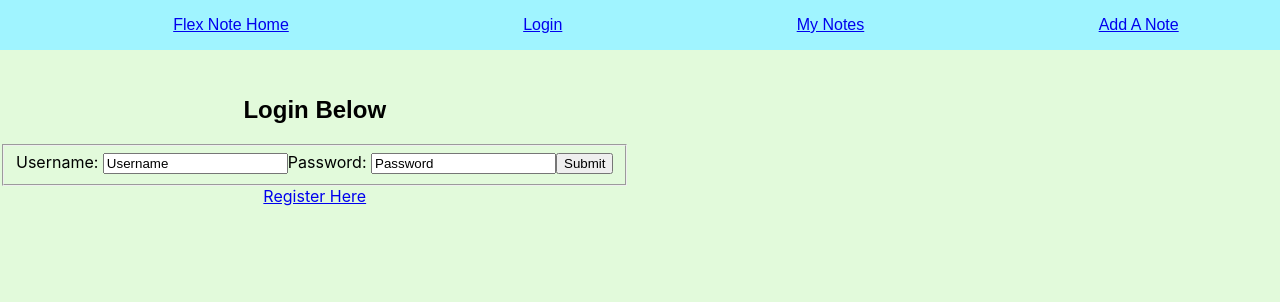
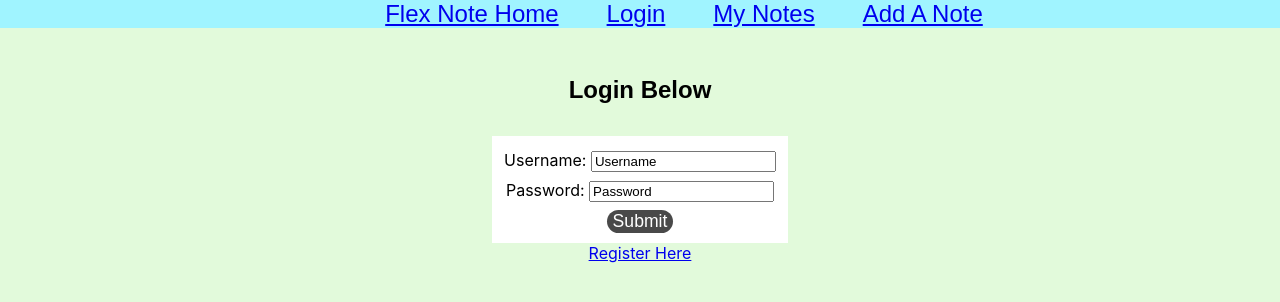
Before and after one commit to DeliaCodes/flex-note-client, a React (Create React App) app: page /login in a window 1280 px wide. Shown: the top 302 px of the page. Built offline with nearby package versions, Linux system fonts and the light colour scheme.

Commit message:
Adding some basic styling.

```diff
--- a/src/AddNote.js
+++ b/src/AddNote.js
@@ -9,7 +9,7 @@ export class AddNote extends React.Component {
   render() {
     return <section className="add-note">
       <header className="banner" role="banner">
-        <h1>Add Notes Here</h1>
+        <h1>Create A Note Or A Template Here</h1>
       </header>
       <Field name="description" component={FormRTE} />
 
--- a/src/Form.js
+++ b/src/Form.js
@@ -11,7 +11,7 @@ class FormRTE extends Component {
       value: this.props.input.value === '' ?
         RichTextEditor.createEmptyValue() :
         RichTextEditor.createValueFromString(this.props.input.value, 'html'),
-      stateName: "Name Your Template Here",
+      stateName: "My Template Name",
     };
   }
 
@@ -45,7 +45,7 @@ class FormRTE extends Component {
     // console.log('on click ', myNewTemplate)
     this.props.dispatch(addTemplate(myNewTemplate))
     this.setState({
-      stateName: "Name Your Template Here",
+      stateName: "My Template Name Here",
     })
     /*     this.setState({
           temp: template
@@ -95,6 +95,8 @@ class FormRTE extends Component {
       <div>
         <RichTextEditor value={this.state.value} onChange={this.onChange.bind(this)} />
         <button onClick={() => this.onNoteSave()}>Save as a Note</button>
+        <section className="template">
+          <h3>Create Or Apply A Custom Template</h3>
           <form>
             <fieldset>
               <label htmlFor="templateName">
@@ -112,6 +114,7 @@ class FormRTE extends Component {
               />
             </fieldset>
           </form>
+        </section>
         {/* I need the buttons in the My templates to call this callback
         <button onClick={() => this.onImpClick(this.state.temp)} >Implement</button>
         () => this.onImpClick(this.props.temp)
--- a/src/Landing.js
+++ b/src/Landing.js
@@ -12,7 +12,7 @@ export default function Landing(props) {
         </header>
 
         <p>A place to record thoughts using one of our many templates.</p>
-        <Link to="/login" className="nav">
+        <Link to="/login" className="linkButton">
           Login or Register Here
       </Link>
       </section>
--- a/src/Login.js
+++ b/src/Login.js
@@ -32,7 +32,7 @@ export default function Login(props) {
           />
         </fieldset>
       </form>
-      <Link to="/register">
+      <Link className="linkButton" to="/register">
         Register Here
       </Link>
     </section>
--- a/src/MyTemplates.js
+++ b/src/MyTemplates.js
@@ -12,7 +12,7 @@ export function MyTemplates(props) {
   const checkIfAnyTemplatesAreSaved = () => {
     // console.log('Check if any templates ', props.savedTemplates)
     if (props.savedTemplates.length === 1) {
-      return <p>Save Some Templates Using the Form Above</p>
+      return <p>Your custom templates will display here. Save some using the form above.</p>
     }
     else { return templateButtons(props.savedTemplates) }
   }
--- a/src/NoteFeed.js
+++ b/src/NoteFeed.js
@@ -10,7 +10,7 @@ import "./css/NoteFeed.css";
 export function NoteFeed(props) {
   const myNotes = array => {
     if (array.length < 2) {
-      return <p>Click on the Add Note link above to create some notes!</p>
+      return <p className="noNote">Click on the Add A Note link above to create some notes!</p>
     }
 
     else {
@@ -20,13 +20,13 @@ export function NoteFeed(props) {
   }
 
   return (
-    <section className="notes">
+    <section className="myNotes">
       <header className="banner" role="banner">
         <h1>My Notes</h1>
       </header>
       {/*
       */}
-      <div>
+      <div className="display">
         {myNotes(props.notes)}
       </div>
     </section>
--- a/src/css/AddNote.css
+++ b/src/css/AddNote.css
@@ -0,0 +1,35 @@
+button {
+  margin-top: 0.5em;
+  background-color: #494949;
+color: #ffffff;
+border-radius: 15px;
+border: none;
+font-size: 1.1em;
+}
+.banner {
+  margin-bottom: 1em;
+}
+
+.submit {
+  margin-top: 0.5em;
+  background-color: #494949;
+color: #ffffff;
+border-radius: 15px;
+border: none;
+font-size: 1.1em;
+}
+
+form {
+  display: flex;
+  flex-direction: column;
+}
+
+fieldset {
+  border: 0;
+  display: flex;
+  flex-direction: column;
+}
+
+.template {
+  margin-top: 6em;
+}
--- a/src/css/AllNav.css
+++ b/src/css/AllNav.css
@@ -1,11 +1,19 @@
-.nav {
-  list-style: none;
-  padding-left: 2em;
-  text-align: center;
-  margin: auto;
-}
-
 ul {
   list-style: none;
   display: flex;
 }
+
+nav {
+  background: #A0F4FF;
+  width: 100%;
+  display: flex;
+  font-size: 1.5em;
+}
+
+.nav {
+  color: #000000;
+  font-family: 'Montserrat', sans-serif;
+  list-style: none;
+  padding-left: 2em;
+  text-align: center;
+}
--- a/src/css/App.css
+++ b/src/css/App.css
@@ -1,12 +1,34 @@
+html {
+  height: 100%;
+  font-family: 'Merriweather', serif;
+}
+
+#root {
+  height: 100%;
+  width: 100%;
+}
+
+* {
+  margin: auto;
+}
+
+body {
+  display: flex;
+  flex-wrap: wrap;
+  width: 100%;
+}
+
+header {
+  width: 100%;
+  display: flex;
+}
+
 body {
   background: #E2FADB;
   display: flex;
 }
 
-
-
-nav {
-  background: #A0F4FF;
+.Appp-Nav {
   position: fixed;
   top: 0;
   left: 0;
@@ -14,14 +36,9 @@ nav {
   z-index: 10;
 }
 
-.nav {
-  color: #000000;
-  font-family: 'Montserrat', sans-serif;
-}
-
-header {
+/* header {
   margin-top: 6em;
-}
+} */
 
 h1 {
   font-family: 'Montserrat', sans-serif;
@@ -33,15 +50,11 @@ p {
 
 .App {
   text-align: center;
+  display: flex;
+  flex-direction: column;
 }
 
-.App-logo {
-  animation: App-logo-spin infinite 20s linear;
-  height: 40vmin;
-  pointer-events: none;
-}
-
-.App-header {
+.Appp-header {
   min-height: 100vh;
   display: flex;
   flex-direction: column;
@@ -53,12 +66,3 @@ p {
 .App-link {
   color: #61dafb;
 }
-
-@keyframes App-logo-spin {
-  from {
-    transform: rotate(0deg);
-  }
-  to {
-    transform: rotate(360deg);
-  }
-}
--- a/src/css/Landing.css
+++ b/src/css/Landing.css
@@ -0,0 +1,18 @@
+* {
+  margin-top: 1em;
+}
+
+section {
+  flex-direction: column;
+  margin-top: 3em;
+}
+
+p {
+  margin-top: 1em;
+  margin-bottom: 1em;
+  font-size: larger;
+}
+
+/* .linkButton {
+
+} */
--- a/src/css/Login.css
+++ b/src/css/Login.css
@@ -0,0 +1,22 @@
+fieldset {
+  display: flex;
+  flex-direction: column;
+}
+form {
+  margin-top: 2em;
+  display: flex;
+  flex-direction: column;
+  background: #ffffff;
+}
+
+label {
+  margin-top: 0.5em;
+}
+
+#loginSubmit {
+  margin-top: 0.5em;
+  background-color: #494949;
+color: #ffffff;
+border-radius: 15px;
+border: none;
+}
--- a/src/css/NoteFeed.css
+++ b/src/css/NoteFeed.css
@@ -1,11 +1,22 @@
 .note {
     font-family: 'Merriweather', serif;
     text-align: center;
-    margin: 0 auto;
+    margin: auto;
   display: flex;
   flex-direction: column;
+  background: #ffffff;
+  border: 2px solid #b8b6b6;
+  border-radius: 5px;
+  margin-bottom: 3em;
+  margin-top: 1.5em;
+ padding: 2em;
 }
 
 p {
   flex-direction: column;
 }
+
+.display {
+  background: #ffffff;
+  padding: 1em;
+}
```
Lines whose indentation alone changed are shown as unchanged.
